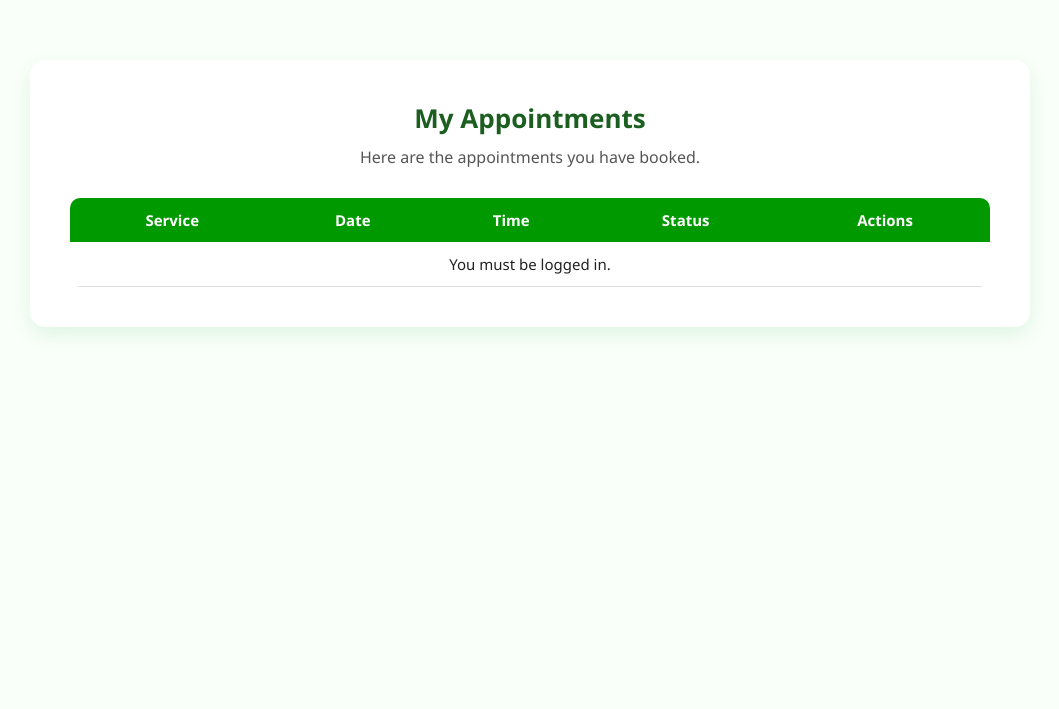
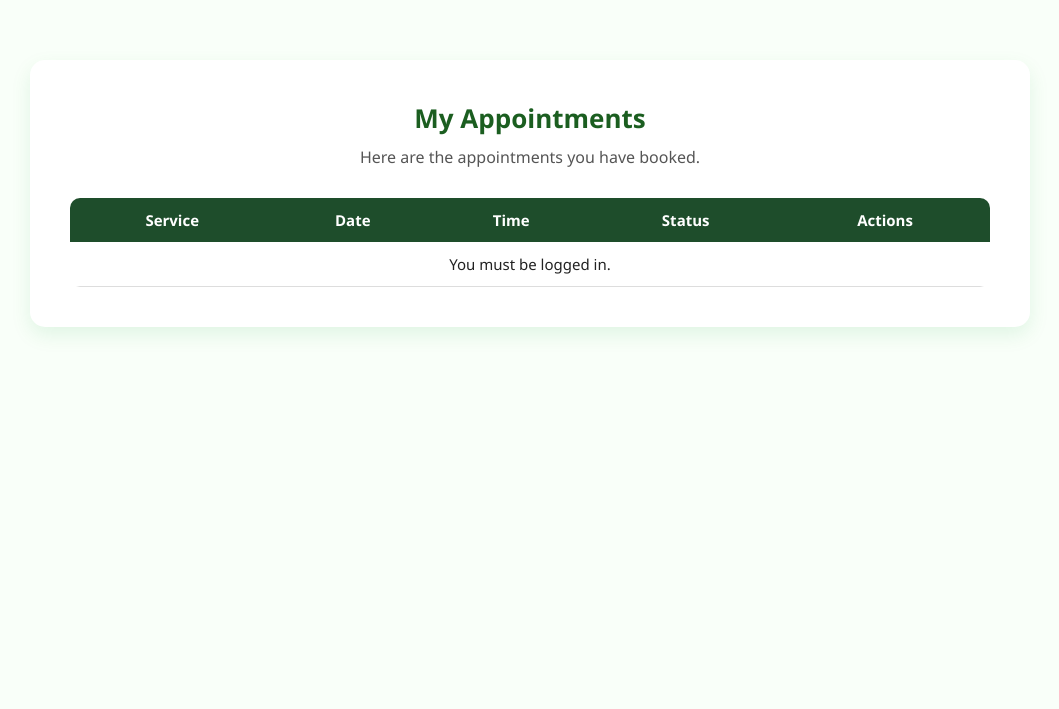
Before and after one commit to ayencutie/barangay_ilaya_system, a PHP site: page /my_appointment.html in a window 1280 px wide. Shown: the part 75-784 px from the top of the page, without its empty margins (110-1169 px from the left). Run offline with PHP 8.4, Linux system fonts and the light colour scheme.

Commit message:
color adjustment

```diff
--- a/css/my appointment.css
+++ b/css/my appointment.css
@@ -159,7 +159,7 @@
 }
 
 thead {
-  background-color: #009900;
+  background-color: #1E4D2B;
   color: white;
 }
 
--- a/php/login_process.php
+++ b/php/login_process.php
@@ -195,7 +195,7 @@
                 // ignore DB save errors
             }
 
-            $_SESSION['login_error'] = "Too many failed attempts. You are locked out for the next **$delay_minutes minute(s)**.";
+            $_SESSION['login_error'] = "Too many failed attempts. You are locked out for the next $delay_minutes minute(s).";
 
             // Redirect pabalik sa login form para ipakita ang lockout message
             header("Location: ../landing_page.php");
```
